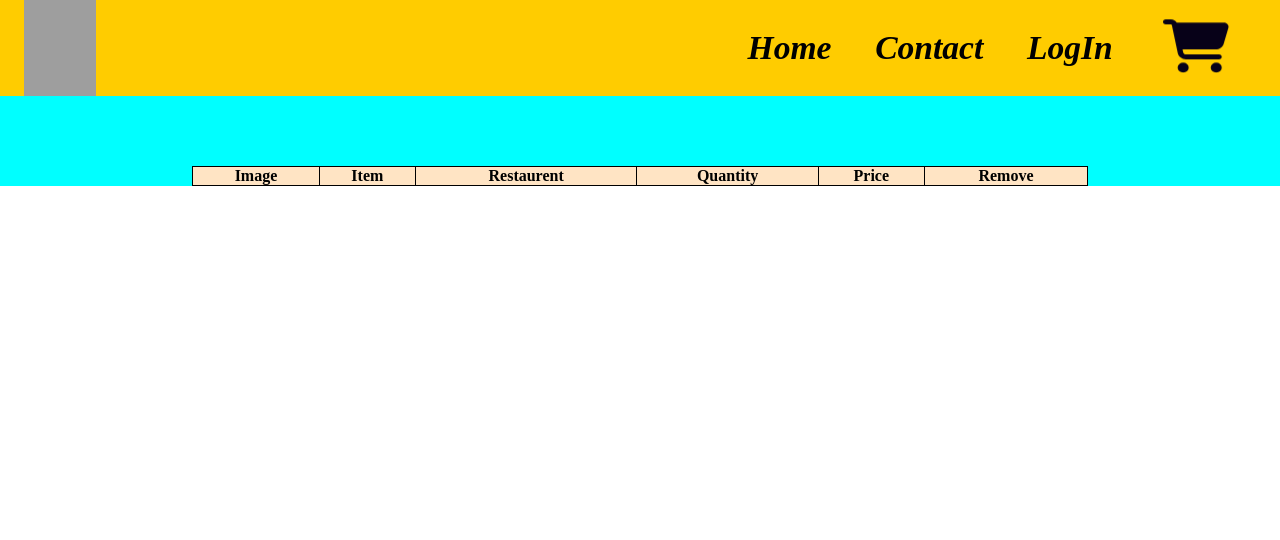
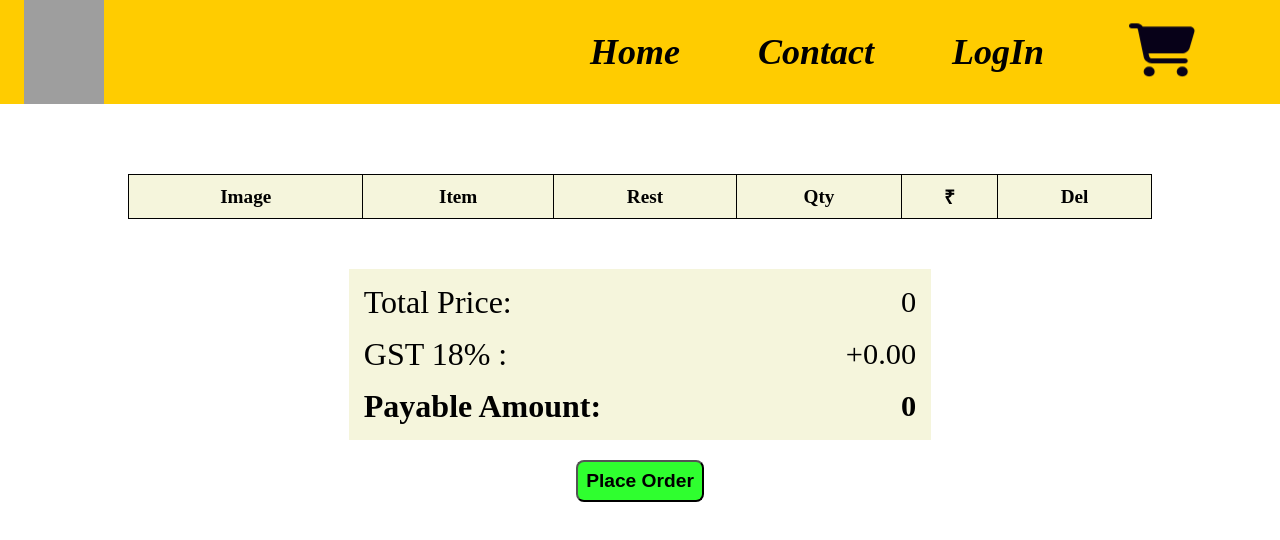
Before and after one commit to D-kavita2004/Hungerrr, a React (Vite) app in the folder Assignment1/: page /My-Cart in a window 1280 px wide. Shown: the top 540 px of the page. Built offline with nearby package versions, Linux system fonts and the light colour scheme; grey boxes are pictures that could not be loaded.

Commit message:
set up for local storage

```diff
--- a/Assignment1/src/components/CartContext.js
+++ b/Assignment1/src/components/CartContext.js
@@ -1,4 +1,4 @@
-import { createContext, useState } from "react";
+import { createContext, useEffect, useState } from "react";
 
 export const CartContext = createContext();
 
@@ -6,13 +6,36 @@ export const CartContext = createContext();
 export const CartProvider = ({children})=>{
 
    const [cartItems,setCartItems] = useState([]);
+   const [ShowPop,setShowPop] = useState(false);
+
+   const popUp = ()=>{
+
+      setShowPop(true);
+
+      setTimeout(()=>{
+         setShowPop(false);
+      },1000);
+   }
+   useEffect(() => {
+      const storedCart = localStorage.getItem("cart");
+      if (storedCart) {
+         try {
+            setCartItems(JSON.parse(storedCart)); // Parse and load items into state
+         } catch (error) {
+            console.error("Error parsing cart data from localStorage:", error);
+         }
+      }
+   }, []);
+   useEffect(()=>{
+      localStorage.setItem("cart",JSON.stringify(cartItems));
+   },[cartItems]);
 
    const addToCart = (item, Restaurent) => {
-      alert("Add button clicked");
+      // alert("Add button clicked");
 
       item.extraInfo = item.extraInfo || {};
       item.extraInfo.restaurent = Restaurent;
-
+      popUp();
       // Check if the item is already in the cart
       const existingItem = cartItems.find((cartItem) => cartItem.id === item.id);
 
@@ -28,9 +51,27 @@ export const CartProvider = ({children})=>{
          setCartItems((oldItems) => [...oldItems, item]);
       }
    };
+   const removeFromCart = (Id)=>{
+
+      let newCart = cartItems.filter((item)=>{
+         if(item.id === Id){
+            if(item.extraInfo.quantity > 1){
+               item.extraInfo.quantity -=1;
+               return true;
+            }
+            else{
+               return false;
+            }
+         }
+         else{
+            return true;
+         }
+      })
+      setCartItems(newCart);
+   }
 
    return(
-      <CartContext.Provider value={{cartItems,addToCart}}>
+      <CartContext.Provider value={{cartItems,addToCart,ShowPop,removeFromCart}}>
          {children}
       </CartContext.Provider>
    )
--- a/Assignment1/src/components/MyCart.js
+++ b/Assignment1/src/components/MyCart.js
@@ -1,26 +1,79 @@
 import "../styles/MyCart.css";
+import { FontAwesomeIcon } from "@fortawesome/react-fontawesome";
+import { faTrash } from "@fortawesome/free-solid-svg-icons";
+import { CARD_IMAGE_URL } from "../utils/constants";
 import { CartContext } from "./CartContext";
-import { useContext } from "react";
+import { useContext, useState } from "react";
 
 const Mycart = ()=>{
-   const {cartItems} = useContext(CartContext);
-   console.log(cartItems);
+   const {cartItems,removeFromCart} = useContext(CartContext);
+   const [Show,setShow] = useState(false);
+
+   const orderPopUp = ()=>{
+      const elem1 =  document.getElementById("tb-blur");
+      const elem2 =  document.getElementById("bc-blur");
+      elem1.style.filter = "blur(5px)";
+      elem2.style.filter = "blur(5px)";
+      setShow(true);
+      setTimeout(()=>{
+         setShow(false);
+         elem1.style.filter = "none";
+         elem2.style.filter = "none";
+      },3000);
+   }
+
+   let totalPrice = 0;
    return(
       <div className="cart-items-container">
-         <div className="table-container">
+               <div className="table-container" id="tb-blur">
                   <table className="cart-table">
                      <thead>
                         <tr>
                            <th>Image</th>
                            <th>Item</th>
-                     <th>Restaurent</th>
-                     <th>Quantity</th>
-                     <th>Price</th>
-                     <th>Remove</th>
+                           <th>Rest</th>
+                           <th>Qty</th>
+                           <th>₹</th>
+                           <th>Del</th>
                         </tr>
                      </thead>
+                     <tbody>
+                        {cartItems.map((item)=>{
+                           const {id,imageId,name,price,extraInfo
+                           } = item;
+                           totalPrice = totalPrice + (price/100)*extraInfo.quantity
+                           return(
+                              <tr>
+                                 <td ><img className="cart-image" src={CARD_IMAGE_URL+imageId}></img></td>
+                                 <td>{name}</td>
+                                 <td>{extraInfo.restaurent}</td>
+                                 <td>{extraInfo.quantity}</td>
+                                 <td>{(price/100)*extraInfo.quantity}</td>
+                                 <td><FontAwesomeIcon onClick={()=>{removeFromCart(id)}} icon={faTrash} style={{color: "#eb1e28",}} /></td>
+                              </tr>
+                           )
+                        })}
+                     </tbody>
                   </table>
                </div>
+               <div className="bill-container" id="bc-blur">
+                     <div className="bill">
+                           <div className="bc">
+                                 <div className="ques">Total Price:</div>
+                                 <div className="ans">{totalPrice}</div>
+                           </div>
+                           <div className="bc">
+                                 <div className="ques">GST 18% :</div>
+                                 <div className="ans">{"+" + (0.18*totalPrice).toFixed(2)}</div>
+                           </div>
+                           <div className="bc" id="pay-amt" >
+                                 <div className="ques">Payable Amount:</div>
+                                 <div className="ans" >{totalPrice + Number((0.18*totalPrice).toFixed(2))}</div>
+                           </div>
+                     </div>
+                     <button className="place-order-btn" onClick={orderPopUp}>Place Order</button>
+               </div>
+         {Show?<div className="order-placed">Order Placed</div>:null}
 
       </div>
    )
--- a/Assignment1/src/components/ResMenu.js
+++ b/Assignment1/src/components/ResMenu.js
@@ -8,23 +8,37 @@ import { FontAwesomeIcon } from "@fortawesome/react-fontawesome";
 import {faStar,faAngleDown,faAngleUp } from "@fortawesome/free-solid-svg-icons";
 import { useContext } from "react";
 import { CartContext } from "./CartContext";
+import { useNavigate } from "react-router-dom";
 
 const ResMenu = () => {
    const [ResInfo, setResInfo] = useState(null);
    const [SelectedOption,setSelectedOption] = useState("ALL");
    const {resId} = useParams();
+   const navigate = useNavigate();
 
-   const {addToCart} = useContext(CartContext);
+   const {addToCart,ShowPop} = useContext(CartContext);
 
    //Fetching the menu item of a restaurent
    const fetchMenu = async () => {
+
+      try{
          const menuDataResponse = await fetch(MENU_URL+resId);
-
+         if (!menuDataResponse.ok) {
+            throw new Error('Network response was not ok');
+         }
          const contentType = menuDataResponse.headers.get('content-type');
 
          if (contentType.includes('application/json')) {
             const menuData = await menuDataResponse.json();
             setResInfo(menuData.data.cards);
+         }
+         else {
+            throw new Error('Invalid content-type');
+         }
+      }
+      catch(error){
+         console.log("Somethimg went wrong while fetching the data");
+         navigate("/error")
       }
    }
 
@@ -107,6 +121,7 @@ const ResMenu = () => {
    return (
      <div className="resCard">
             <div id="res-menu">
+
                   <h1>{RestaurentName}</h1>
                   <div className="res-view">
                         <div className="res-text">
@@ -120,6 +135,7 @@ const ResMenu = () => {
                                  <img className="res-pic" src={CARD_IMAGE_URL + cloudinaryImageId} alt={name} />
                         </div>
                   </div>
+
                   <div className="filter-me">
                         <div id="pure-veg">
                               <button className="filter" onClick={vegItems}>Pure Veg</button>
@@ -167,6 +183,8 @@ const ResMenu = () => {
                                              <div className="item-image">
                                                    <img className="item-pic" src={imageId?CARD_IMAGE_URL + imageId:CARD_IMAGE_URL + cloudinaryImageId} alt={name} />
                                                    <button className="cart-btn" onClick={() => addToCart(item?.card?.info,RestaurentName)}>Add</button>
+                                                   {ShowPop?<div className="popUp">Item added to Cart....</div>:null}
+
                                              </div>
                                       </div>
                                     )
--- a/Assignment1/src/styles/Header.css
+++ b/Assignment1/src/styles/Header.css
@@ -2,7 +2,6 @@
    height: auto;
    width:100vw;
    overflow: hidden;
-   background-color: antiquewhite;
 }
 #nav-items{
    background-color: rgb(255,204,0);
@@ -21,11 +20,11 @@
    justify-content:space-evenly;
    /* background-color: aqua; */
 
-   width: 45%;
+   width: 60%;
 }
 #nav-items ul li{
    list-style-type: none;
-   font-size: 4.2vmin;
+   font-size: 4.5vmin;
 }
 #cart{
    /* background-color: aqua; */
@@ -42,8 +41,8 @@
    font-style: italic;
 }
 #logo{
-   height: 12vmin;
-   width: 12vmin;
+   height: 13vmin;
+   width: 13vmin;
 }
 nav li a:hover{
    font-size: 4.5vmin;
@@ -52,7 +51,7 @@ nav li a:hover{
 }
 @media (max-width:800px) {
    #logo{
-      height: 15vmin;
-      width: 15vmin;
+      height: 20vmin;
+      width: 20vmin;
    }
 }
--- a/Assignment1/src/styles/MyCart.css
+++ b/Assignment1/src/styles/MyCart.css
@@ -3,19 +3,115 @@
    display: flex;
    justify-content: center;
    align-items: center;
-   background-color: aqua;
+   flex-direction: column;
+   /* background-color: aqua; */
 }
 .table-container{
+   width: 80%;
+   display: flex;
+   justify-content: center;
+   align-items: center;
+
+   /* background-color: bisque; */
+   margin-top: 70px;
+}
+.bill-container{
+   display: flex;
+   justify-content: center;
+   align-items: center;
+   flex-direction: column;
+   /* background-color: aqua; */
    width: 70%;
-   background-color: bisque;
-   margin-top: 70px;
+   margin-top: 40px;
+   margin-bottom: 50px;
+}
+.bill{
+   margin: 10px;
+   width: 65%;
+   background-color:#F5F5DC;
+   margin-bottom: 20px;
+}
+.ques{
+   font-size: 4vmin;
+}
+.ans{
+   font-size: 3.8vmin;
+}
+#pay-amt{
+   font-weight: bolder;
+}
+.bc{
+   display: flex;
+   justify-content: space-between;
+   align-items: center;
+   margin: 15px;
+}
+.place-order-btn{
+   font-size: larger;
+   padding: 8px;
+   border-radius: 8px;
+   background-color: rgb(47, 255, 47);
+   color: black;
+   font-weight: bold;
 }
 .cart-table{
    width: 100%;
    height: 100%;
    border: 1px solid black;
    border-collapse: collapse;
+   background-color: beige;
+   /* background-color: orange; */
 }
-.cart-table > td,th{
+td,th{
+   text-align: center;
    border: 1px solid black;
+   padding: 2px;
+   font-size: large;
 }
+th{
+   padding: 8px;
+   font-size: larger;
+   font-weight: bolder;
+}
+.cart-image{
+   width: 60px;
+   height: 60px;
+}
+.order-placed{
+   position: fixed;
+   z-index: 1000;
+   top: 30%;
+   height: 250px;
+   width: 350px;
+   background-color: aqua;
+   box-shadow: rgba(50, 50, 93, 0.699) 0px 50px 100px -20px, rgba(0, 0, 0, 0.3) 0px 30px 60px -30px, rgba(10, 37, 64, 0.35) 0px -2px 6px 0px inset;
+   border-radius: 20px;
+   display: flex;
+   justify-content: center;
+   align-items: center;
+
+}
+@media (max-width:800px) {
+   .table-container{
+      width: 80%;
+      margin-top: 70px;
+      /* background-color: orange; */
+   }
+   .bill-container{
+      width: 80%;
+   }
+   td,th{
+      font-size:medium;
+   }
+   th{
+      padding: 8px;
+      font-size: medium;
+      font-weight: bolder;
+   }
+}
+@media (min-width:1100px) {
+   .cart-image{
+      width: 90px;
+      height: 75px;
+   }
+}
--- a/Assignment1/src/styles/ResMenu.css
+++ b/Assignment1/src/styles/ResMenu.css
@@ -126,7 +126,30 @@
    align-items: center;
 
 }
-@media (max-width:1000px) {
+.popUp {
+   position: fixed;
+   top: 20%;
+   left: 50%;
+   transform: translateX(-50%); /* Centers the pop-up horizontally */
+   background-color: rgb(60, 252, 60);
+   width: 20vw;  /* Make it 30% of the viewport width */
+   max-width: 200px;
+   padding: 10px;
+   text-align: center;
+   border-radius: 5px;
+   box-shadow: 4px 0px 4px 0px rgba(212, 205, 205, 0.562);
+   transition: opacity 0.5s ease;
+   opacity: 1;
+   z-index: 9999;
+   font-size: larger;
+   font-weight: bolder;
+}
+
+
+
+
+
+@media (max-width:800px) {
    #res-menu{
       width:80%;
    }
@@ -134,7 +157,13 @@
       width: 100%;
    }
    .res-pic{
-      width: 150px;
-      height: 150px;
+      width: 130px;
+      height: 130px;
+   }
+   .popUp{
+      width: 55vw;
+      max-width: 400px;
+      padding-left: 10px;
+      padding-right: 10px;
    }
 }
--- a/Assignment1/src/styles/RestaurentArea.css
+++ b/Assignment1/src/styles/RestaurentArea.css
@@ -4,6 +4,9 @@
    justify-content: center;
    align-items: center;
    flex-direction: column;
+}
+#res-area >*{
+   margin: 5px;
 }
 #res-container{
    height: auto;
--- a/Assignment1/src/styles/RestaurentCard.css
+++ b/Assignment1/src/styles/RestaurentCard.css
@@ -45,3 +45,10 @@
 .res-card:hover{
    box-shadow: 4px 4px 6px 6px #747373
 }
+@media (max-width:800px) {
+   .res-card, .shimmer-card{
+      height: 270px;
+      width: 200px;
+   }
+
+}
```
Lines whose indentation alone changed are shown as unchanged.
